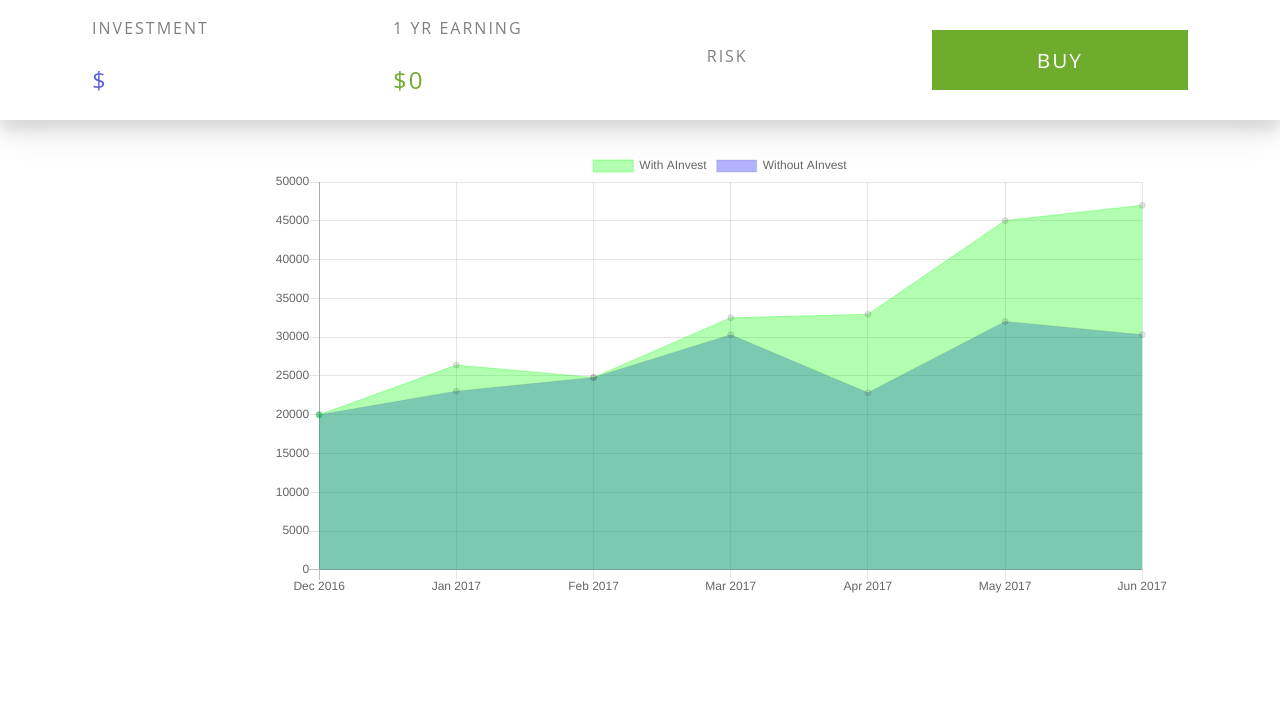
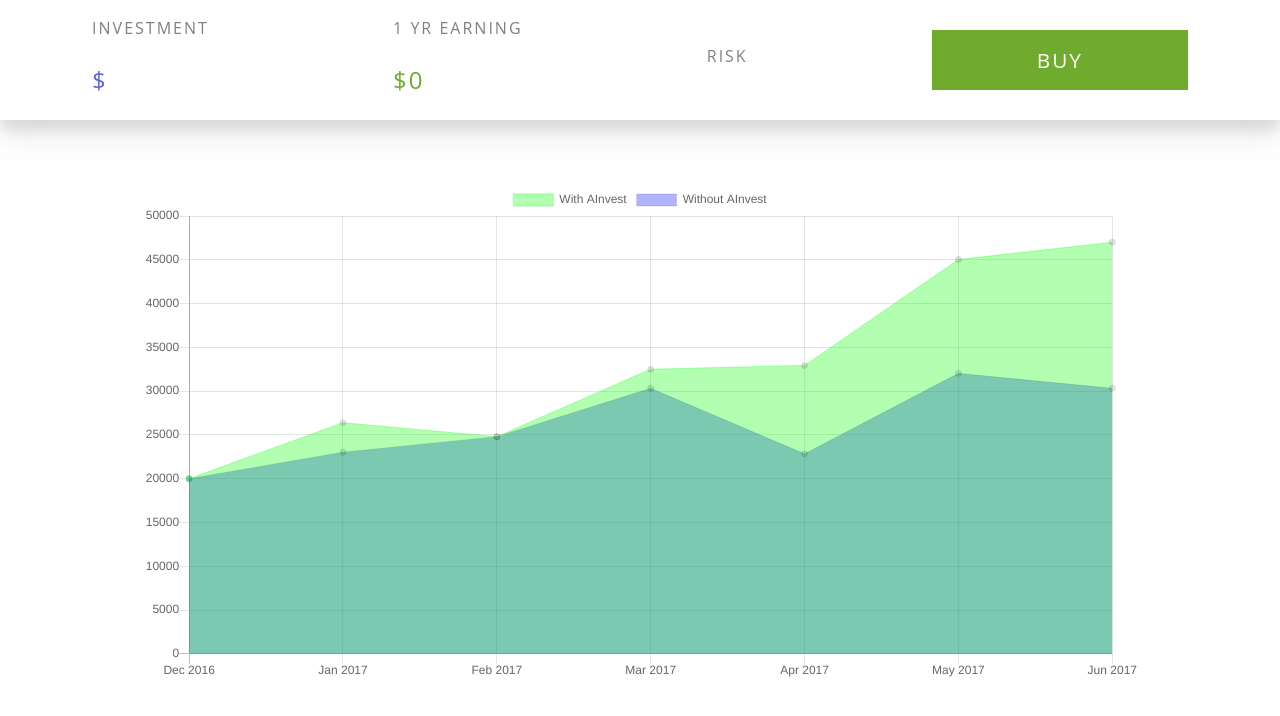
Before and after one commit to AInvest/AInvestWeb, a React app: page /dashboard in a window 1280 px wide. Shown: the top 716 px of the page. Built offline with nearby package versions, Linux system fonts and the light colour scheme; a web font is replaced by a local one.

Commit message:
flex styling

```diff
--- a/src/dashboardComponents/dashboardChart.js
+++ b/src/dashboardComponents/dashboardChart.js
@@ -1,6 +1,6 @@
 import React, { Component } from 'react';
 import Chart from 'chart.js';
-// import styles from './dashboardStyles/dashboardStyles.css';
+import './dashboardStyles/dashboardStyles.css';
 
 class ChartView extends Component {
   constructor(props) {
@@ -55,8 +55,8 @@ class ChartView extends Component {
 
   render() {
     return (
-      <div>
-        <div style={{position: 'absolute', top: '150px', left: '270px', width: '900px', height: '800px'}}>
+      <div className="chart">
+        <div className="chartView">
           <canvas ref="promptChartRef" id="promptChart"></canvas>
         </div>
       </div>
--- a/src/dashboardComponents/dashboardStyles/dashboardStyles.css
+++ b/src/dashboardComponents/dashboardStyles/dashboardStyles.css
@@ -56,3 +56,15 @@ button:hover {
   background-color: #7ED024;
   cursor: pointer;
 }
+
+.chart {
+  display: flex;
+  padding-top: 5%;
+  justify-content: center;
+  align-items: center;
+}
+
+.chartView {
+  width: 1000px;
+  height: 1100px;
+}
```
